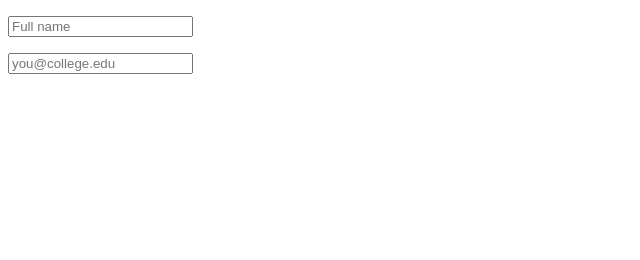
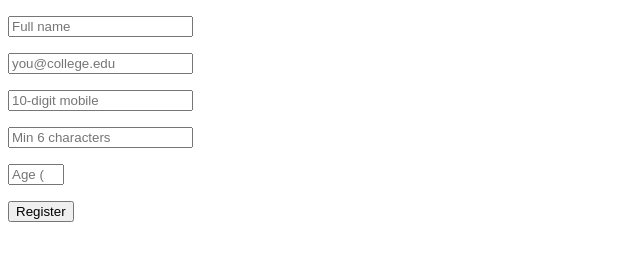
Before and after one commit to nishi06bajpai-afk/WDW_0195, a plain HTML site: page WEBD ASSIGNMENT/Assignment 17/index.html in a window 1280 px wide. Shown: the whole page, without its empty margins (0-640 px from the left). Drawn offline with Linux system fonts and the light colour scheme.

Commit message:
Assignment 17 completed

```diff
--- a/WEBD ASSIGNMENT/Assignment 17/index.html
+++ b/WEBD ASSIGNMENT/Assignment 17/index.html
@@ -14,6 +14,21 @@
         <p>
             <input type="email" name="email" placeholder="you@college.edu" required>
         </p>
+         <p>
+            <input type="tel" name="mobile" placeholder="10-digit mobile" pattern="[0-9]{10}" title="Enter exactly 10 digits" required>
+        </p>
+
+        <p>
+            <input type="password" name="password" placeholder="Min 6 characters" minlength="6" required>
+        </p>
+
+        <p>
+            <input type="number" name="age" placeholder="Age (17-30)" min="17" max="30" required>
+        </p>
+
+        <p>
+            <button type="submit">Register</button>
+        </p>
     </form>
 
 </body>
```
